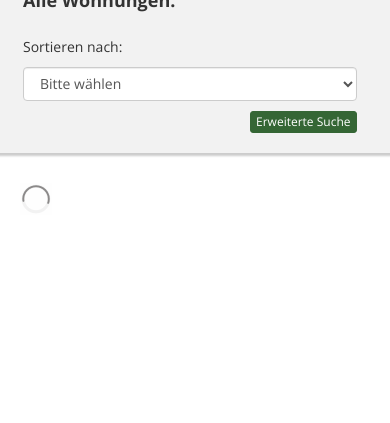
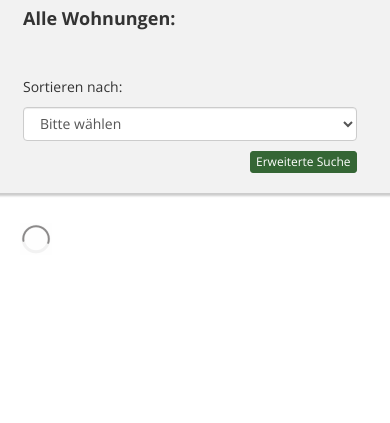
Before and after one commit to homeinfogmbh/immobrowse, a PHP site: page /?cid=1 in a window 390 px wide. Shown: the part 344-767 px from the top of the page. Run offline with PHP 8.4, Linux system fonts and the light colour scheme; some libraries are stand-ins or nearby versions.

Commit message:
Change header to be little bigger than the logo. Also fix the Zuruck button to be visible.

```diff
--- a/css/main.css
+++ b/css/main.css
@@ -33,7 +33,8 @@
    }
 
    #customer_logo {
-     margin-left: 10px;
+     margin-left: -2px;
+     margin-top: -5px;
      cursor: pointer;
    }
 
@@ -132,7 +133,7 @@
     padding-left: 23px;
     padding-right: 23px;
     margin-bottom: 30px;
-    background-color: #F2F2F2;
+    background-color: #f2f2f2;
 
     -webkit-box-shadow: 0px 3px 2px 0px rgba(204,204,204,1);
     -moz-box-shadow: 0px 3px 2px 0px rgba(204,204,204,1);
@@ -369,7 +370,7 @@
     }
 
     #immo_data {
-      margin-top: 200px;
+      margin-top: 120px;
     }
 
   }
--- a/index.php
+++ b/index.php
@@ -58,20 +58,26 @@ $cid = $_GET['cid'];
         <!-- Fixed navbar -->
         <div class="row" id="immo_header">
 
-          <div id="customer_logo"><img src="" id="customer_logo_src"></div>
+          <div class="col-md-6">
 
-          <div class="col-md-6">
-            <h4 id="immo_title_angebote"><strong>Alle Wohnungen: <span id="total_angebote_in_title"></span></strong></h4>
+            <div class="row">
+              <div class="col-md-6"><div id="customer_logo"><img src="" id="customer_logo_src"></div></div>
+              <div class="col-md-6"><h4 id="immo_title_angebote" style="margin-top:33px;"><strong>Alle Wohnungen: <span id="total_angebote_in_title"></span></strong></h4></div>
+            </div>
+
+
+
+
           </div>
 
           <div class="col-md-6">
 
-            <div class="row">
+            <div class="row" id="header_dropdown_group" style="margin-top:22px;">
 
               <div class="col-md-3">
                 <p style="margin-top:15px;">Sortieren nach:</p>
               </div>
-              <div class="col-md-9">
+              <div class="col-md-7">
                 <select class="form-control" id="immo_filter">
                   <option value="0">Bitte wählen</option>
                   <option value="1">Zimmer aufsteigend</option>
@@ -83,6 +89,10 @@ $cid = $_GET['cid'];
                   <option value="7">Gesamtmiete aufsteigend</option>
                   <option value="8">Gesamtmiete absteigend</option>
                 </select>
+
+              </div>
+
+              <div class="col-md-2">
                 <p style="margin-top:10px;"><input type="button" class="btn btn-default btn-xs pull-right" value="Erweiterte Suche" id="immo_erweiterte_suche_btn" style="border-color:#356635; color:#FFFFFF; background-color:#356635;"></p>
               </div>
 
@@ -281,7 +291,7 @@ $cid = $_GET['cid'];
 
         </div><!-- <div class="row"> -->
 
-        <div class="row" id="top_menu_after_filter" style="display:none; margin-left:4px; margin-right:20px; margin-botton:20px;">
+        <div class="row" id="top_menu_after_filter" style="display:none; margin-left:4px; margin-right:20px; margin-top:125px;">
 
             <div class="col-md-3 col-sm-3 col-xs-6">
                   <!--<p id="details_page_back_to_list" style="cursor:pointer; color:#aaa91f;"><strong>Zurück zur Liste</strong></p>-->
```
Also changed, not shown: js/main.js.
